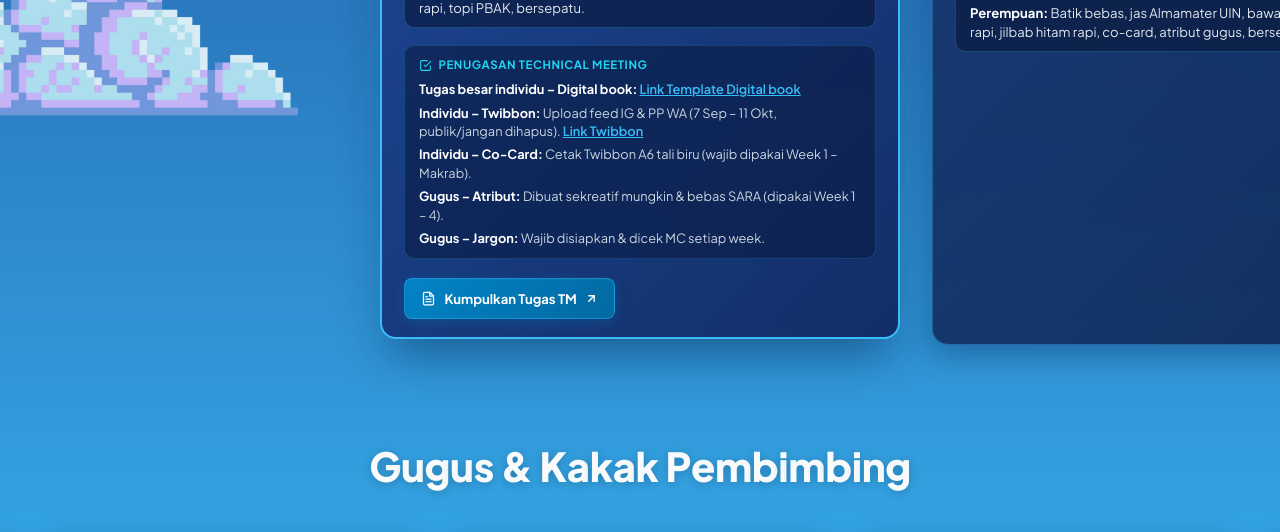
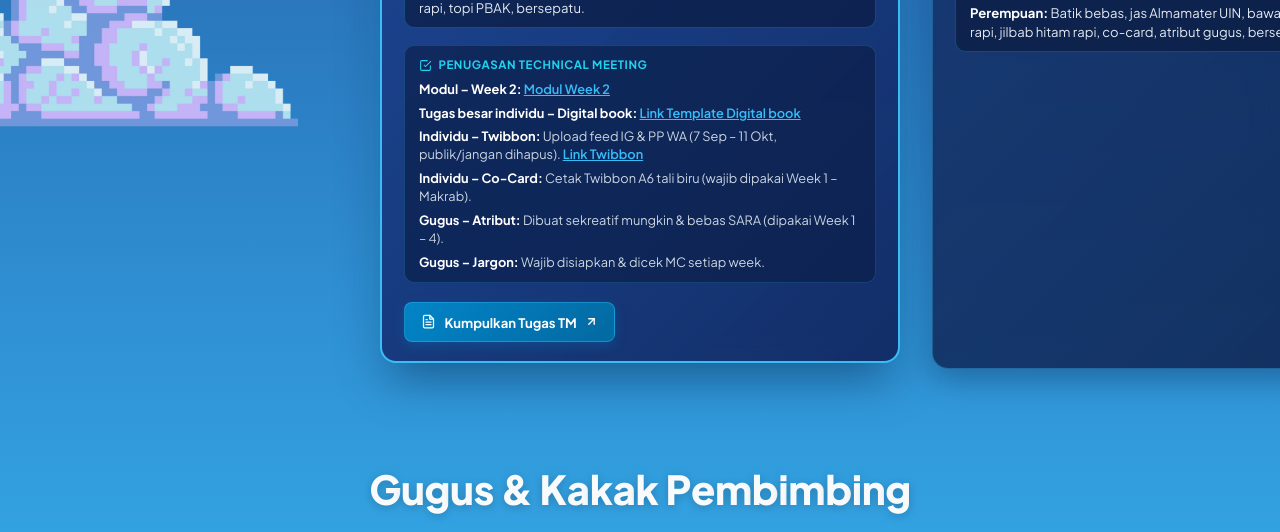
Before and after one commit to ImamWahyudiz/INFONIC_2026, a website built with Vite: page index.html in a window 1280 px wide. Shown: the part 2678-3210 px from the top of the page. Built offline with nearby package versions, Linux system fonts and the light colour scheme.

Commit message:
Update timeline.html

```diff
--- a/src/components/timeline.html
+++ b/src/components/timeline.html
@@ -94,6 +94,7 @@
               <span>Penugasan Technical Meeting</span>
             </div>
             <ul class="ct-list">
+              <li class="ct-item"><strong>Modul &ndash; Week 2:</strong> <a href="https://drive.google.com/file/d/1y_bsKPTYa9Lk9-VaQufzlPceWQ_4ZI-F/view?" target="_blank" rel="noopener noreferrer">Modul Week 2</a></li>
               <li class="ct-item"><strong>Tugas besar individu &ndash; Digital book:</strong> <a href="https://docs.google.com/document/d/1Nd322D5LSWxec9v8kYinONkmw_25zyBj/edit?usp=drive_link" target="_blank" rel="noopener noreferrer">Link Template Digital book</a></li>
               <li class="ct-item"><strong>Individu &ndash; Twibbon:</strong> Upload feed IG &amp; PP WA (7 Sep &ndash; 11 Okt, publik/jangan dihapus). <a href="https://twb.nz/infonic2026" target="_blank" rel="noopener noreferrer">Link Twibbon</a></li>
               <li class="ct-item"><strong>Individu &ndash; Co-Card:</strong> Cetak Twibbon A6 tali biru (wajib dipakai Week 1 &ndash; Makrab).</li>
```
